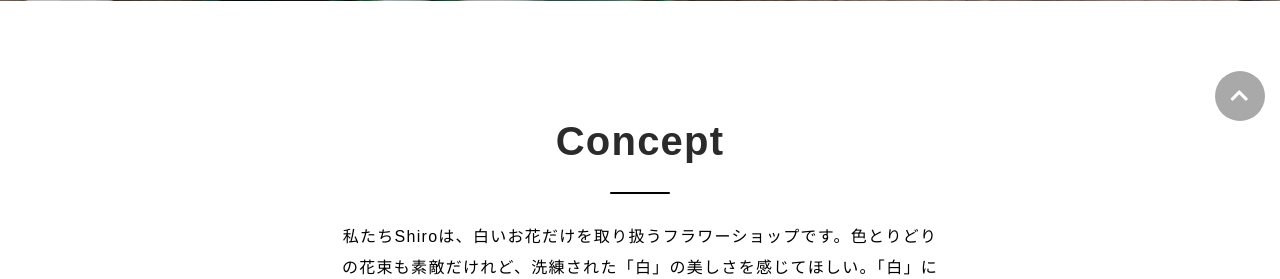
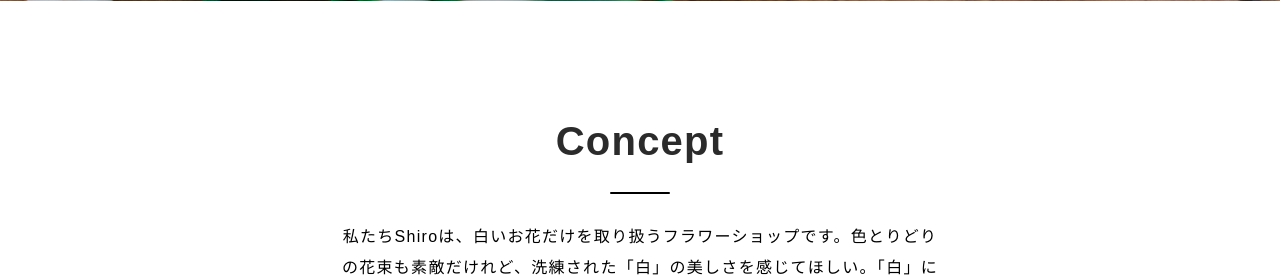
Before and after one commit to pyonpyon45815/FlowershopHP2, a PHP site: page /index.html in a window 1280 px wide. Shown: the part 619-898 px from the top of the page. Run offline with PHP 8.4, Linux system fonts and the light colour scheme.

Commit message:
iikannji

```diff
--- a/public/index.html
+++ b/public/index.html
@@ -251,7 +251,7 @@
 
 
     <!-- トップページ戻るボタン -->
-    <p class="pagetop" style="display: block;"><a href="#"><i class="fas fa-chevron-up"></i></a></p>
+    <p class="pagetop"><a href="#"><i class="fas fa-chevron-up"></i></a></p>
 
 
 
```
Also changed, not shown: public/assets/css/style.css, public/assets/js/script.js, public/assets/scss/Object/Component/_button.scss, 1 other file.
